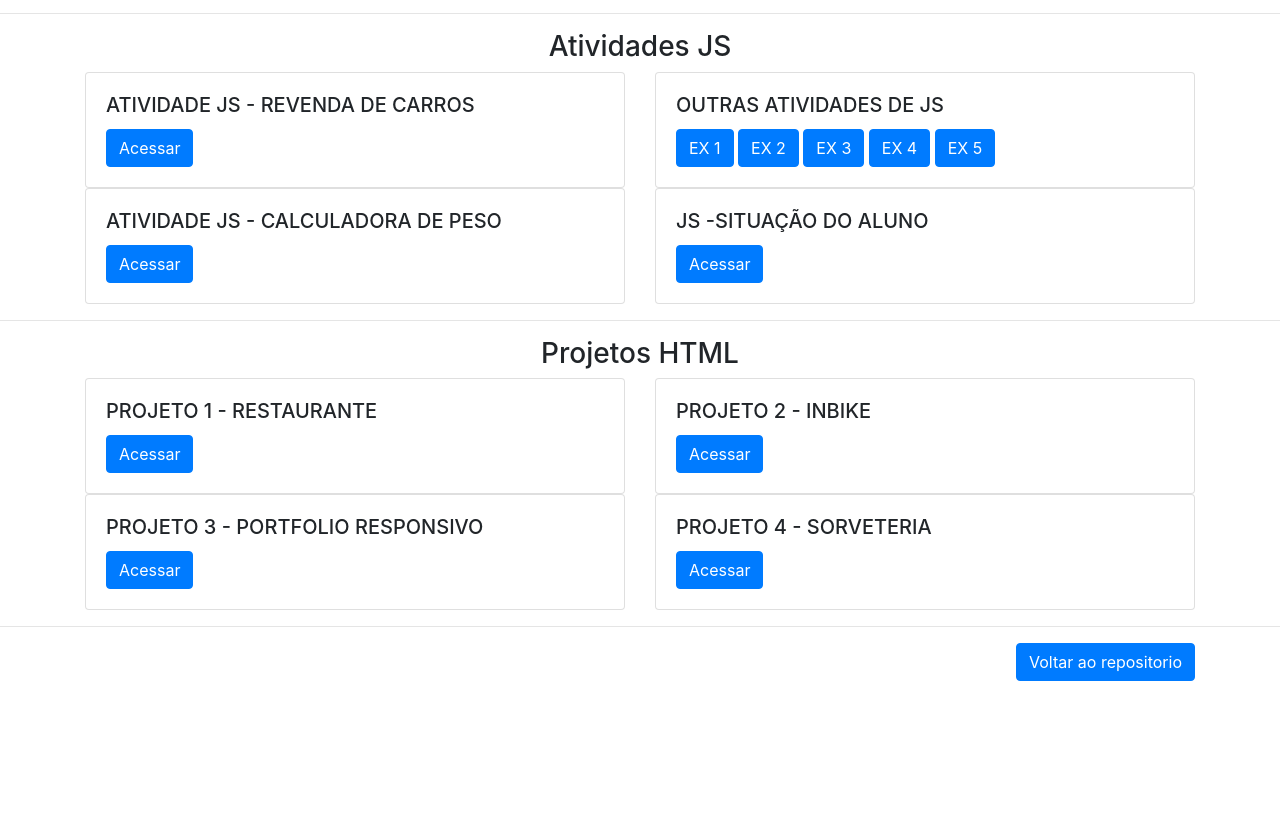
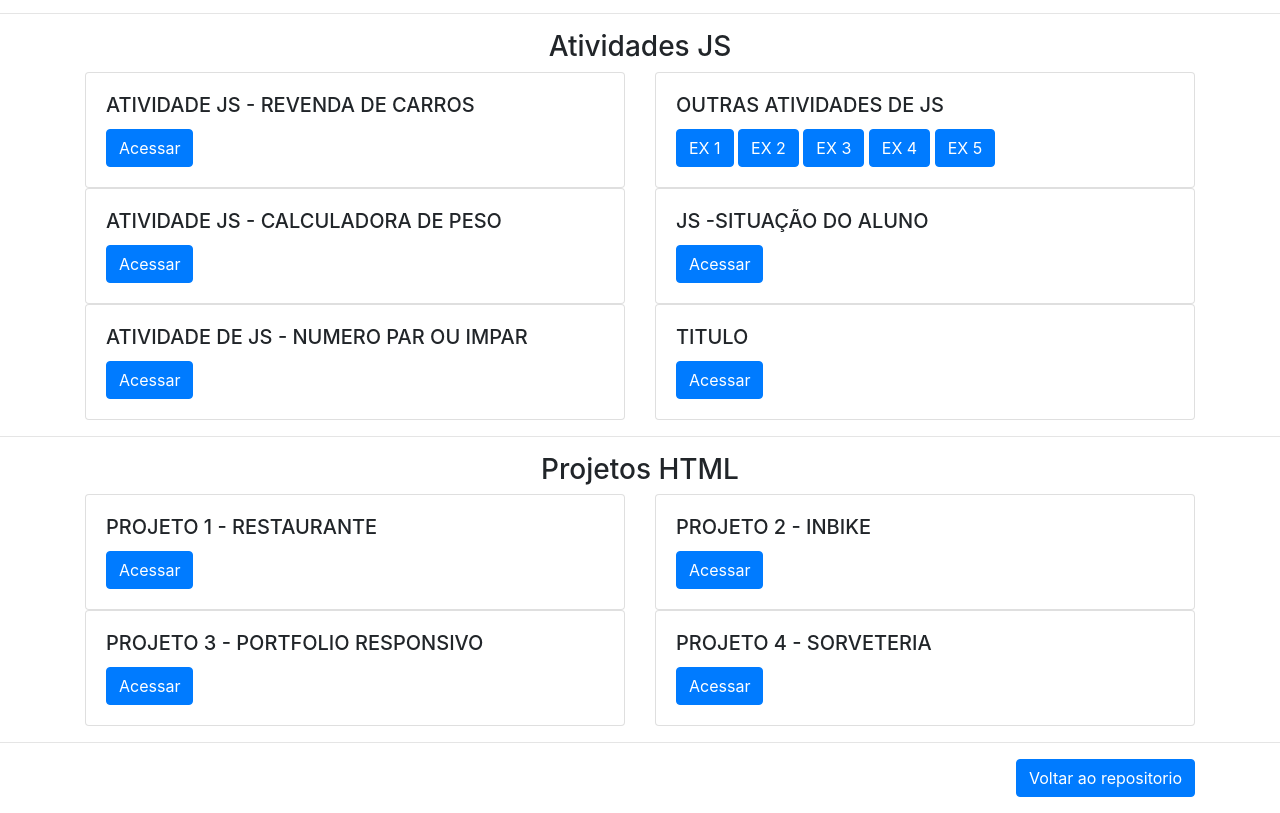
Before and after one commit to mourao61/atividadejs, a plain HTML site: page index.html in a window 1280 px wide. Shown: the part 83-896 px from the top of the page. Before the commit the page ends 800 px from the top, so only its background shows below. Drawn offline with nearby package versions, Linux system fonts and the light colour scheme.

Commit message:
Add files via upload

```diff
--- a/index.html
+++ b/index.html
@@ -57,7 +57,28 @@
               </div>
             </div>
           </div>
+        </div>
+         <!--CARD-->
+    <div class="row">
+      <div class="col-sm-6">
+        <div class="card">
+          <div class="card-body">
+            <h5 class="card-title">ATIVIDADE DE JS - NUMERO PAR OU IMPAR</h5>
+            <a href="parouimpar.html" class="btn btn-primary">Acessar</a>
+          </div>
+        </div>
+      </div>
+      <div class="col-sm-6">
+        <div class="card">
+          <div class="card-body">
+            <h5 class="card-title">TITULO</h5>
+            <a href="#" class="btn btn-primary">Acessar</a>
+          </div>
+        </div>
+      </div>
     </div>
+    <!--FIM DO CARD-->
+
   </div>
 
 <hr>
@@ -102,7 +123,7 @@
         </div>
       </div>
     </div>
-</div>
+  </div>
 
 <hr>
 
```
